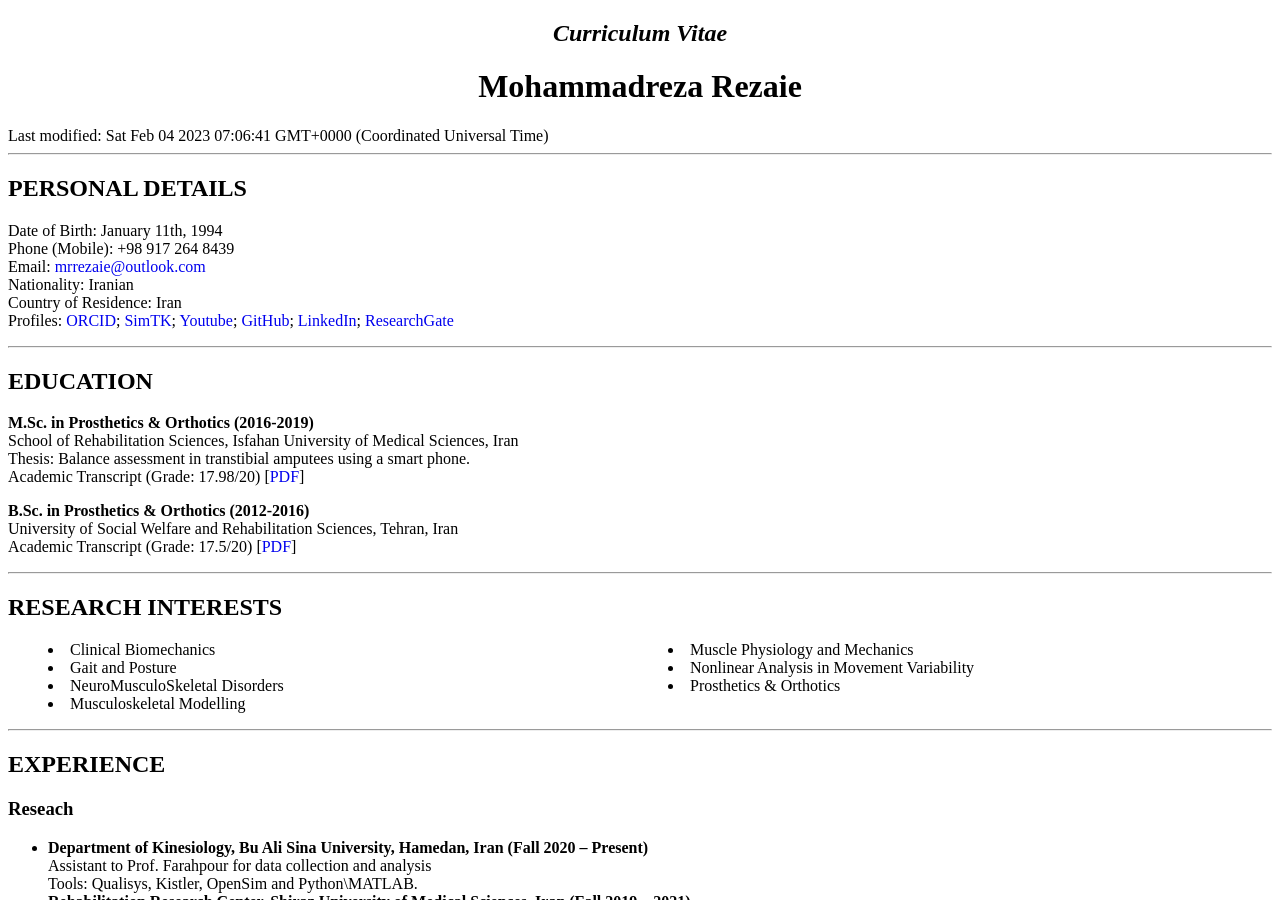
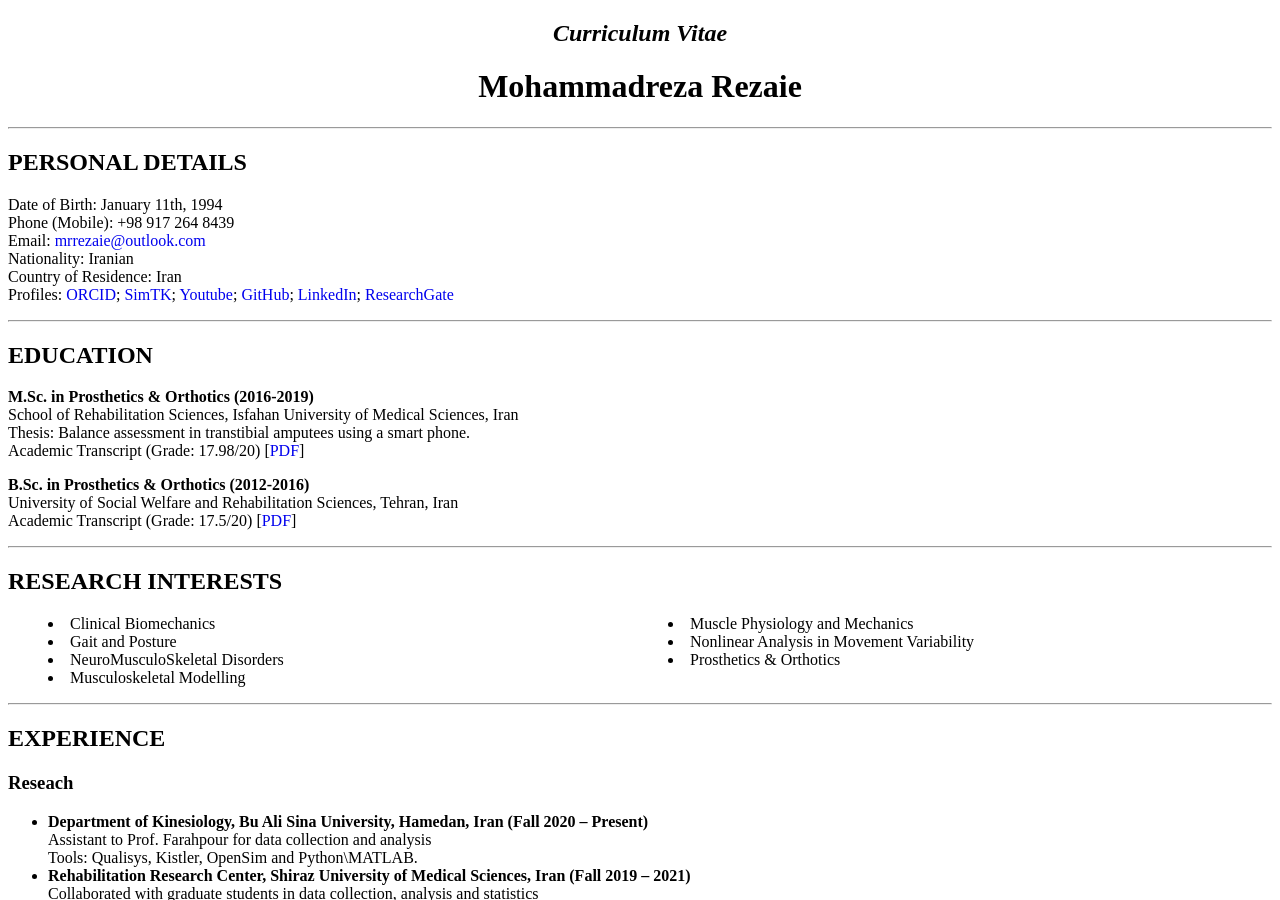
Before and after one commit to mrrezaie/mrrezaie.github.io, a Jekyll site: the page cv.html, which Jekyll copies as it is, in a window 1280 px wide and 900 px high. Built offline with Jekyll 4.4.1, drawn with Linux system fonts in a browser that asks for light colours; some of the changed text lies outside the part shown.

Commit message:
Update cv.html

```diff
--- a/cv.html
+++ b/cv.html
@@ -20,14 +20,6 @@
 
 <h2 style="text-align:center"> <i>Curriculum Vitae</i> </h2>
 <h1 style="text-align:center"> Mohammadreza Rezaie </h1>
-
-<div id="cv">
-
-<script>
-	var date = document.lastModified;
-	var lastModifiedDate = new Date(date);
-	document.getElementById("cv").innerHTML = "Last modified: " + lastModifiedDate;
-	</script>
 <hr>
 
 <h2> <b>PERSONAL DETAILS</b> </h2>
@@ -188,8 +180,9 @@
 	<br>Department of Physiotherapy, School of Rehabilitation Sciences
 	<br>Shiraz University of Medical Sciences, Iran
 	<br>Email: <a href="mailto:haghighat_fa@yahoo.com" target="_blank" rel="noopener noreferrer">haghighat_fa@yahoo.com</a> </p>
+<hr>
 
-</div>
+<p>Last modified: <script>document.write(new Date(document.lastModified))</script> </p>
 
 </body>
 </html>
```
